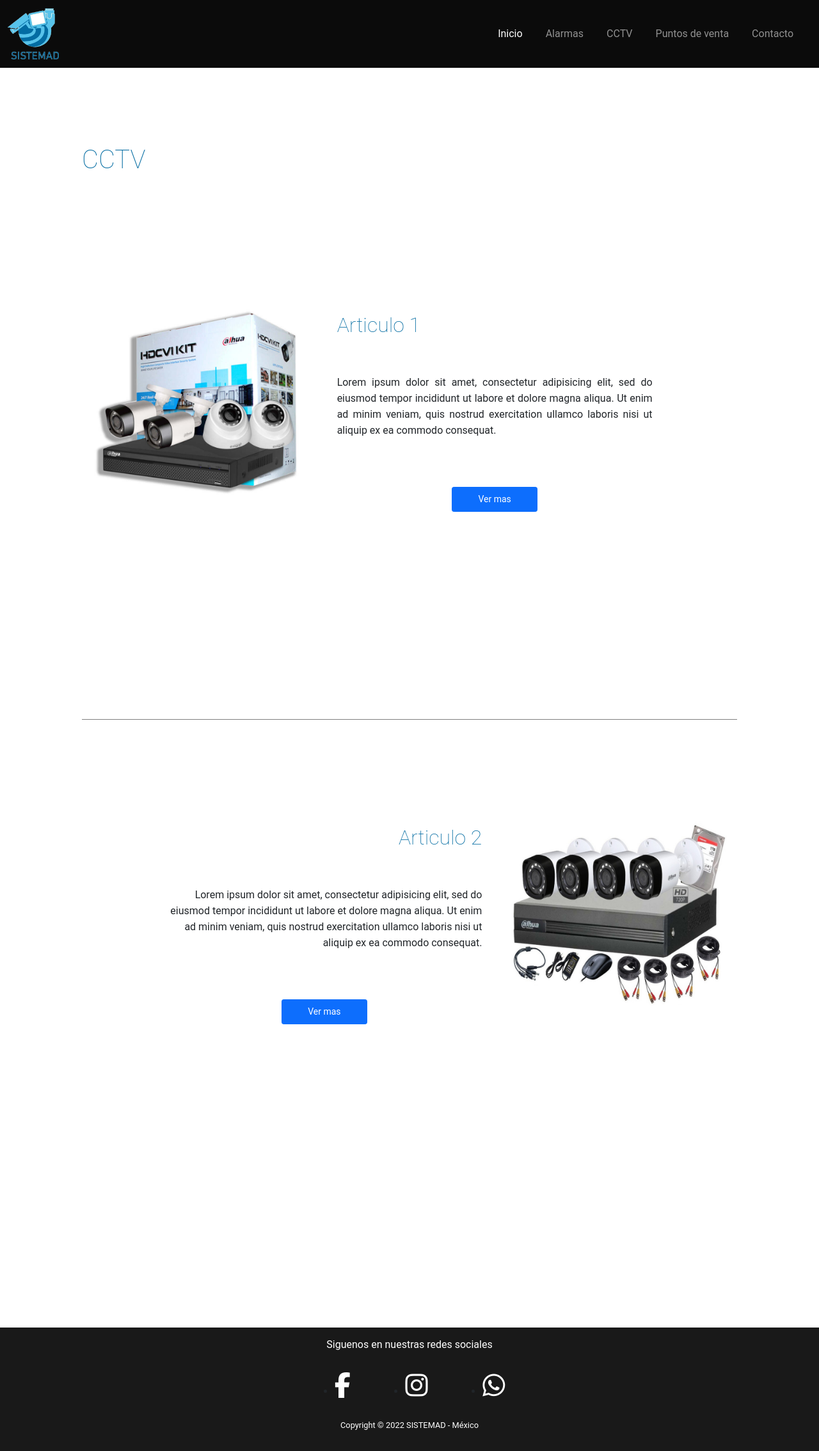
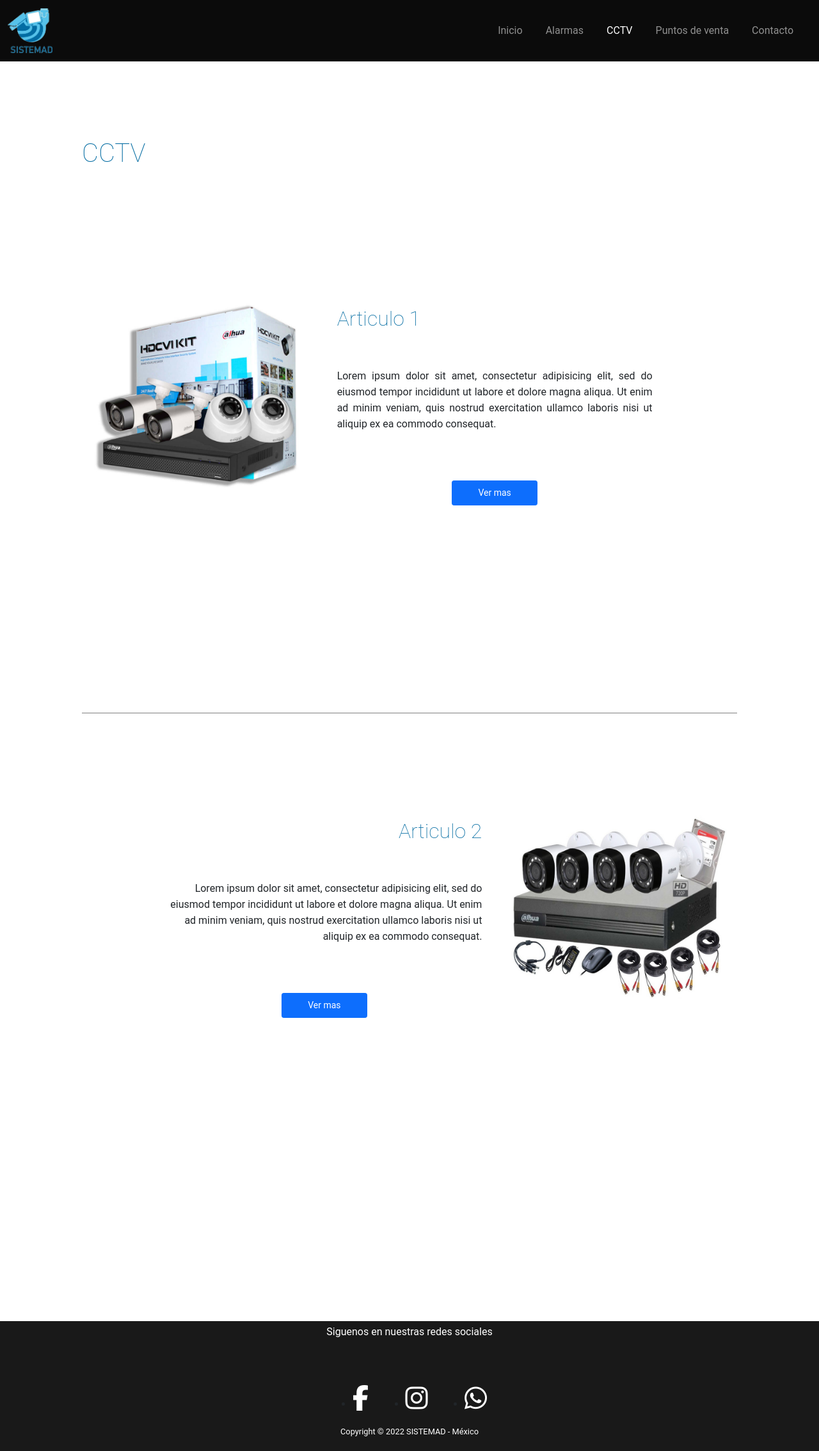
Before and after one commit to Abraham9804/test_correo, a plain HTML site: page pages/cctv.html in a window 1280 px wide. Shown: the whole page at 64% size. Drawn offline with nearby package versions, Linux system fonts and the light colour scheme.

Commit message:
animaciones en header, footer y status active en menu

```diff
--- a/assets/estilos/estilos.css
+++ b/assets/estilos/estilos.css
@@ -8,7 +8,6 @@
 body{
 	font-family: 'Roboto', sans-serif;
 }
-
 
 
 /* ----- CONTENEDOR GRID ------ */
@@ -22,18 +21,7 @@ body{
 	grid-template-rows: auto auto auto;
 	}
 
-/*
-.contenedor-paginas{
-	display: grid;
-	grid-template-areas:
-	"header header header header"
-	"main main main main"
-	"footer footer footer footer";
-	grid-template-columns: repeat(4,25%);
-	grid-template-rows: auto auto 120px;
-	}
 
-*/
 /* ------- HEADER ------- */
 header {
 	grid-area: header;
@@ -48,6 +36,13 @@ header {
 	margin-right: 20px;
 }
 
+.logo{
+	transition: 1s ease  all;
+}
+
+.logo:hover{
+	transform: scale(1.05,1.05);
+}
 /*-- animacion de enlaces --*/
  .nav-link:after{
  	content: '';
@@ -85,10 +80,6 @@ header {
 	background:rgba(0,0,0,0.7);
 	backdrop-filter:blur(1px);
 }
-
-
-
-
 
 
 
@@ -373,7 +364,7 @@ footer{
 
 
 .contenedor-redes{
-	width: 30%;
+	width: auto;
 	display: flex;
 	flex-direction: column;
 	align-items: center;
@@ -385,10 +376,11 @@ footer{
 	width: 100%;
 	display: inline-block;
 	color:white;
-	padding:15px 20px;
+	padding:5px 20px;
 }
 
 .redes-sociales{
+	margin-top: 50px;
 	width: 100%;
 	justify-content: space-around;
 	align-items: center;
@@ -398,6 +390,15 @@ footer{
 .derechos-autor{
 	font-size: .8em;
 }
+
+.fa-facebook-f, .fa-instagram, .fa-whatsapp{
+	transition: 1s ease all;
+}
+
+.fa-facebook-f:hover, .fa-instagram:hover, .fa-whatsapp:hover{
+	transform: scale(1.1,1.1);
+}
+
 
 /* ------ MEDIA QUERIES --------*/
 @media screen and (max-width: 1200px){
@@ -572,6 +573,7 @@ footer{
 	}
 }
 
+
 @media screen and (max-width: 480px){
 
 
@@ -589,6 +591,3 @@ footer{
 	}
 
 }
-
-
-*/
--- a/pages/cctv.html
+++ b/pages/cctv.html
@@ -21,7 +21,7 @@
 				<div class="contenedor-menu">
 					<nav class="navbar navbar-expand-lg navbar-dark" style="background-color:#0B0B0B;">
 						<div class="container-fluid ">
-							<a class="navbar-brand" href="../index.html"><img src="../assets/img/logo.png" class="logo" width="80px" height="80px"></a>
+							<a class="navbar-brand" href="../index.html"><img src="../assets/img/logo.png" class="logo" width="70px" height="70px"></a>
 
 							<button class="navbar-toggler" type="button" data-bs-toggle="collapse" data-bs-target="#navbarSupportedContent" aria-controls="navbarSupportedContent" aria-expanded="false" aria-label="Toggle navigation"><span class="navbar-toggler-icon"></span>
 							</button>
@@ -29,7 +29,7 @@
 							<div class="collapse navbar-collapse" id="navbarSupportedContent">
 								<ul class="navbar-nav ms-auto">
 									<li class="nav-item">
-										<a class="nav-link active" aria-current="page" target="_blank" href="../index.html">Inicio</a>
+										<a class="nav-link" aria-current="page" target="_blank" href="../index.html">Inicio</a>
 									</li>
 
 									<li class="nav-item">
@@ -37,7 +37,7 @@
 									</li>
 
 									<li class="nav-item">
-										<a class="nav-link" target="_blank" href="#">CCTV</a>
+										<a class="nav-link active" target="_blank" href="#">CCTV</a>
 									</li>
 
 									<li class="nav-item">
```
Also changed, not shown: index.html (+3 -3 lines), pages/alarmas.html (+3 -3 lines), pages/contacto.html (+3 -3 lines), pages/pdv.html (+6 -9 lines).
